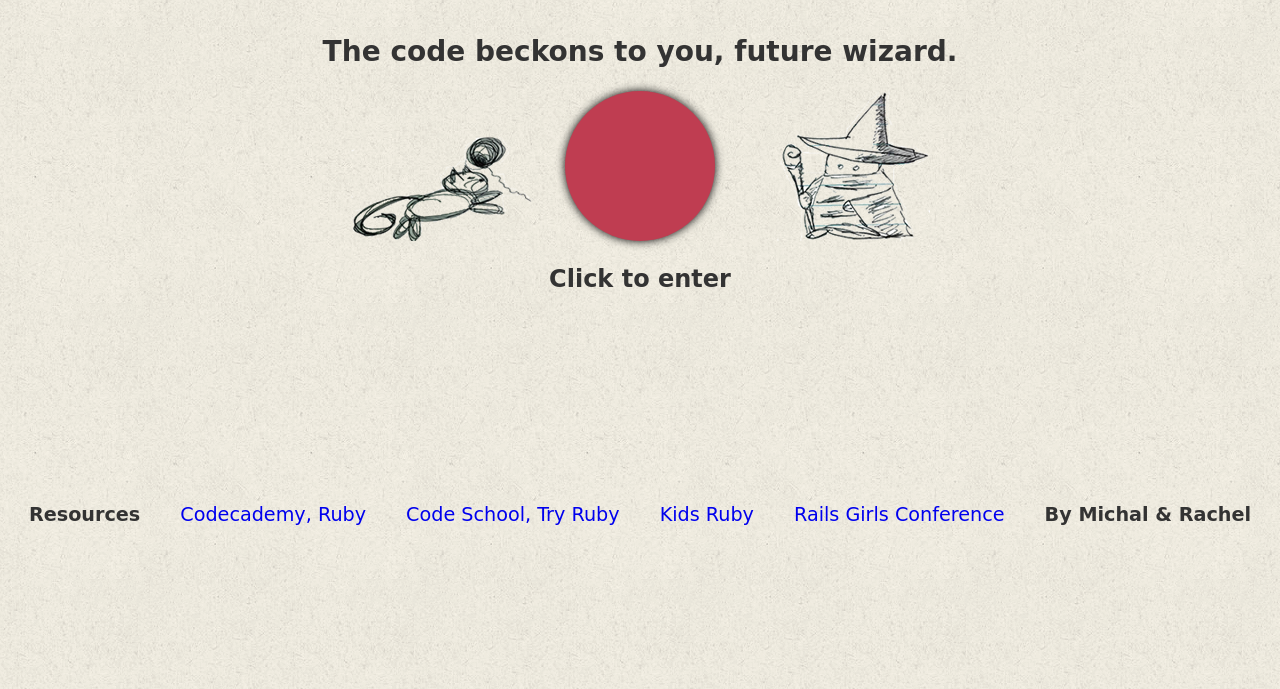
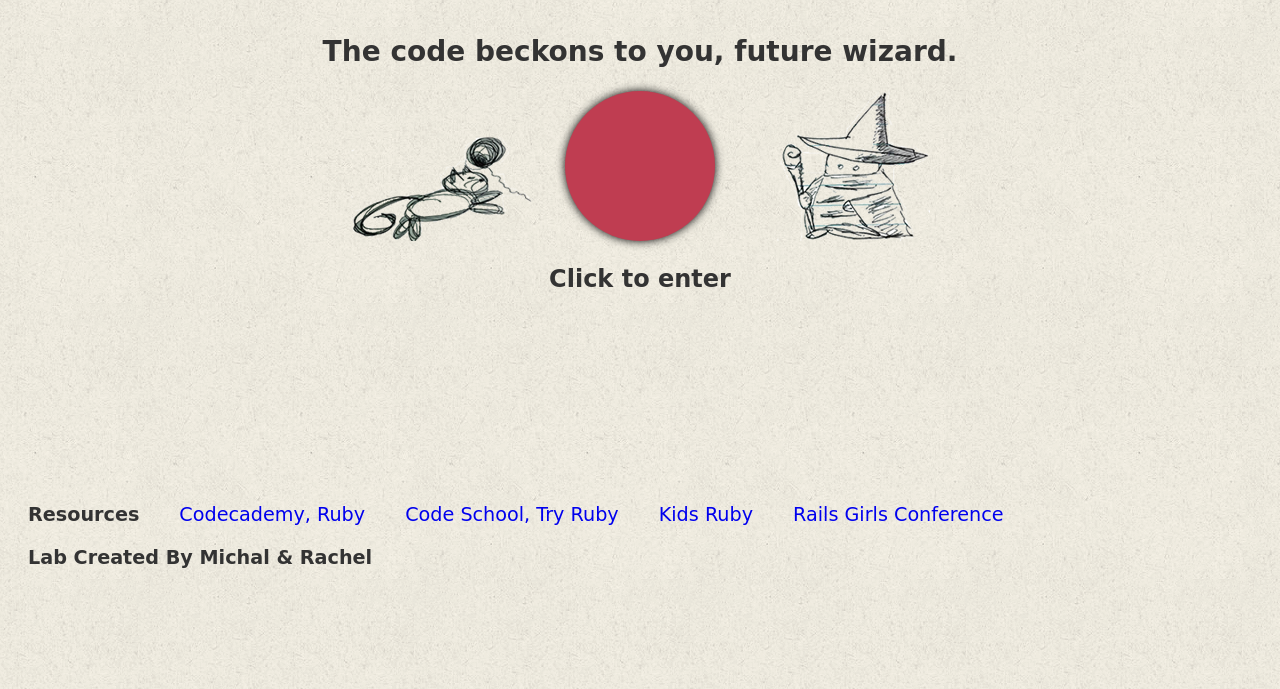
Before and after one commit to wotf-cyoa/frontend, a website: page app/assets/index.html in a window 1280 px wide. Shown: the part 111-800 px from the top of the page. Drawn offline with Linux system fonts and the light colour scheme; a web font is replaced by a local one.

Commit message:
Add by line

```diff
--- a/app/assets/index.html
+++ b/app/assets/index.html
@@ -92,7 +92,7 @@
       <li><a href="http://tryruby.org/levels/1/challenges/0">Code School, Try Ruby</a></li>
       <li><a href="http://kidsruby.com/">Kids Ruby</a></li>
       <li><a href="http://railsgirls.com/">Rails Girls Conference</a></li>
-      <li><strong>By Michal &amp; Rachel</strong></li>
+      <li><strong>Lab Created By Michal &amp; Rachel</strong></li>
     </ul>
   </footer>
 </body>
```
